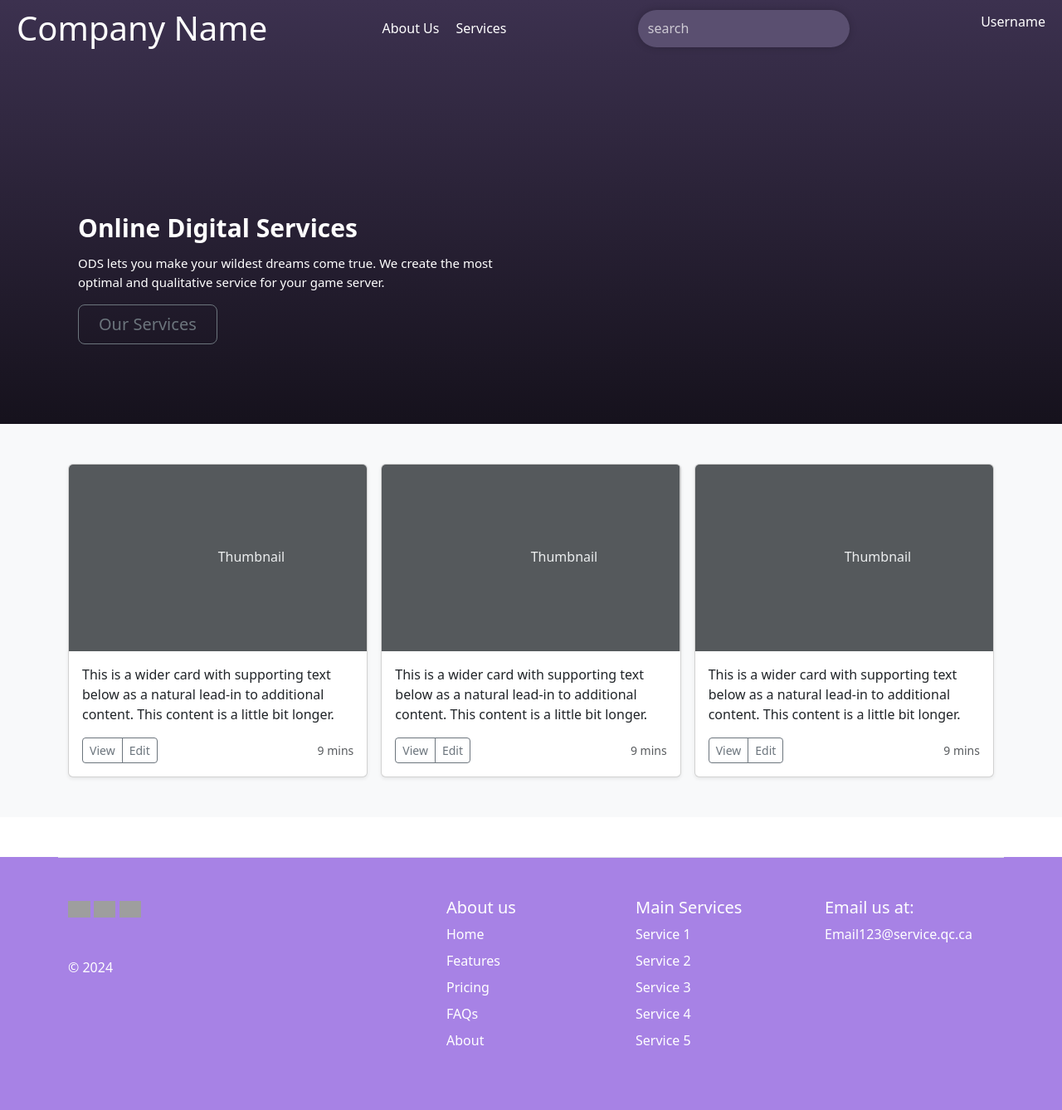
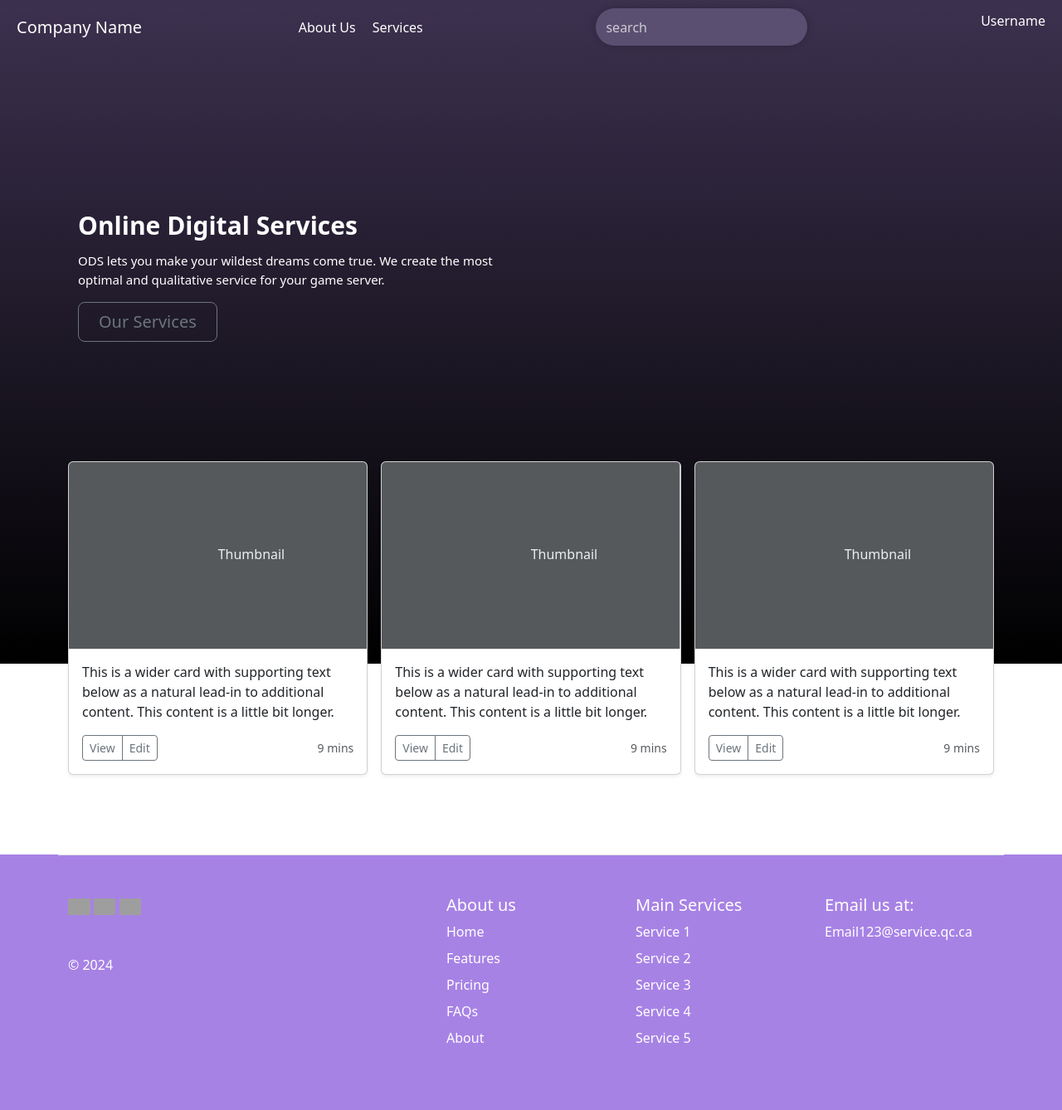
Before and after one commit to SohaibDM/SOEN287, a PHP site: page /home-page.html in a window 1280 px wide. Shown: the whole page at 83% size. After the commit the page ends 1257 px from the top, so only its background shows below. Run offline with PHP 8.4, Linux system fonts and the light colour scheme; grey boxes are pictures that could not be loaded.

Commit message:
small fixes

```diff
--- a/home-page.css
+++ b/home-page.css
@@ -1,4 +1,3 @@
-
 html,
 body {
     height: 100%;
@@ -34,6 +33,7 @@ body {
 
   #title h1 {
     margin: 0;
+    font-size: 20px;
   }
 
 
@@ -105,6 +105,10 @@ body {
 
 /* .album py-5 bg-body-tertiary {
       background-color: rgba(115, 102, 141, 0.5);
-      border-radius: 20px;
+      border-radius: 20px;z
       padding: 50px 0;
   } */
+
+.album.py-5.bg-body-tertiary {
+    background-color: transparent !important;
+}
```
Also changed, not shown: home-page.html (line endings or trailing spaces).
